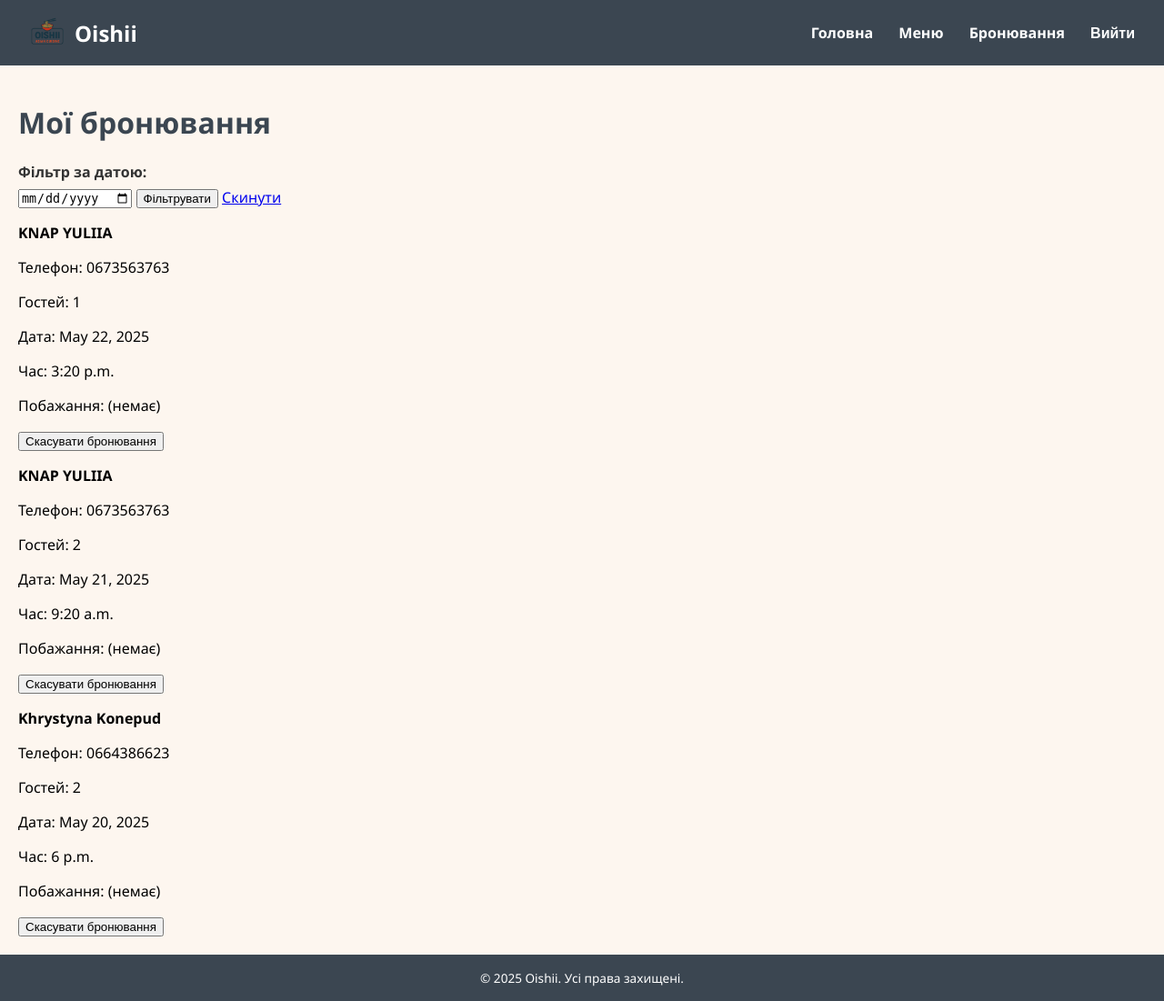
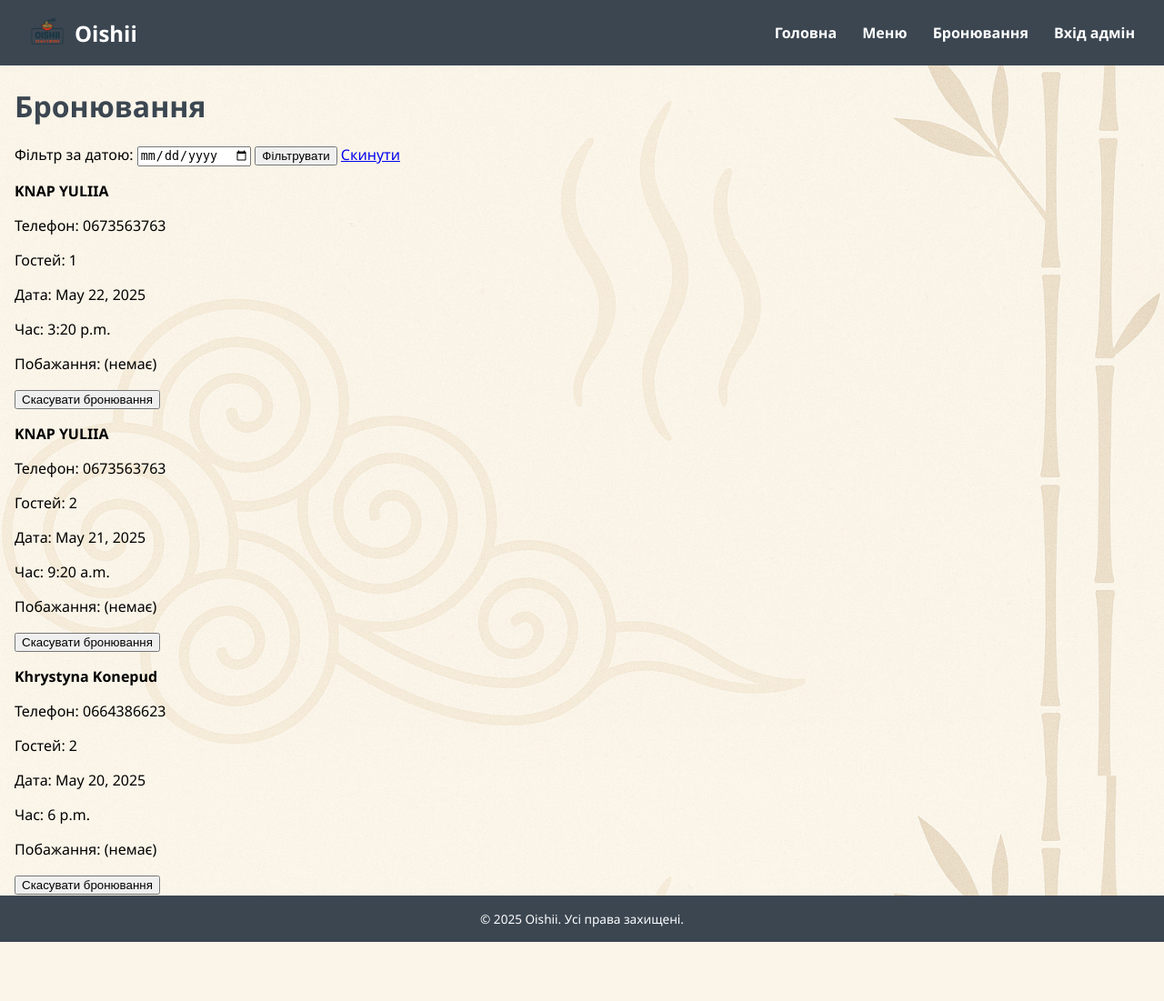
Before and after one commit to KhrystynaKonepud/ProjectRestaurant, a Django app: page /reservation/list/ in a window 1280 px wide. Shown: the whole page at 91% size. After the commit the page ends 1036 px from the top, so only its background shows below. Run offline with Django 5.2, Linux system fonts and the light colour scheme; a user stored in the database is signed in; data comes from the database, SQL or seed files in the repository; both versions use the stored data as it was after the commit.

Commit message:
зміни використання шаблону у бронювані

```diff
--- a/Restaurant/views/reservation_views.py
+++ b/Restaurant/views/reservation_views.py
@@ -4,6 +4,8 @@ from Restaurant.models import Reservation
 from django.utils import timezone
 from django.http import HttpResponseRedirect
 from django.urls import reverse
+from django.contrib.auth.decorators import login_required, user_passes_test
+from django.utils.decorators import method_decorator
 
 class ReservationView(View):
     template_name = 'reservation_form.html'
@@ -29,6 +31,8 @@ class ReservationView(View):
             'success': True
         })
 
+@method_decorator(login_required(login_url='/admin/login/'), name='dispatch')
+@method_decorator(user_passes_test(lambda u: u.is_staff), name='dispatch')
 class ReservationListView(View):
     template_name = 'reservation_list.html'
 
--- a/static/css/custom_admin.css
+++ b/static/css/custom_admin.css
@@ -448,7 +448,6 @@ textarea {
   box-shadow: none;
   transform: translateY(2px);
 }
-
 /* ... інші стилі ... */
 
 
--- a/templates/admin/base.html
+++ b/templates/admin/base.html
@@ -243,7 +243,9 @@ input[type="text"],
 
       <a href="{% url 'home' %}">Головна</a>
       <a href="{% url 'menu' %}">Меню</a>
-      <a href="{% url 'reservation_list' %}">Бронювання</a>
+      {% if user.is_staff %}
+      <a href="{% url 'reservation_list' %}" class="button">Бронювання</a>
+      {% endif %}
         {% if request.user.is_authenticated %}
     <form action="{% url 'admin:logout' %}" method="post" style="display:inline;">
   {% csrf_token %}
--- a/templates/base.html
+++ b/templates/base.html
@@ -217,7 +217,11 @@
     .tag.alcoholic {
     color: #3b4651;
     }
-
+    .content-wrapper {
+  padding: 0.1rem 1rem;
+  max-width: 2000px;
+  margin: 0 auto;
+}
     footer {
       background-color: var(--header-bg);
       color: white;
@@ -236,7 +240,9 @@
     <div class="menu">
       <a href="{% url 'home' %}">Головна</a>
       <a href="{% url 'menu' %}">Меню</a>
-      <a href="{% url 'reservation_list' %}">Бронювання</a>
+      {% if user.is_staff %}
+      <a href="{% url 'reservation_list' %}" class="button">Бронювання</a>
+      {% endif %}
         <a href="{% url 'admin:login' %}">Вхід адмін</a>
     </div>
   </nav>
--- a/templates/reservation_form.html
+++ b/templates/reservation_form.html
@@ -2,10 +2,6 @@
 {% load static %}
 
 {% block title %}Бронювання столика — Oishii{% endblock %}
-
-{% block extrastyle %}
-  <link rel="stylesheet" href="{% static 'css/admin_custom.css' %}">
-{% endblock %}
 
 {% block content %}
 <div id="content" class="login-box">
--- a/templates/reservation_list.html
+++ b/templates/reservation_list.html
@@ -1,37 +1,11 @@
-{% extends "admin/base_site.html" %}
+{% extends "base.html" %}
 {% load static %}
 
 {% block title %}Мої бронювання — Oishii{% endblock %}
 
-{% block extrastyle %}
-<link rel="stylesheet" href="{% static 'css/admin_custom.css' %}">
-<style>
-  .reservation-item {
-    border: 1px solid #ccc;
-    padding: 12px;
-    margin-bottom: 12px;
-    border-radius: 8px;
-    max-width: 600px;
-  }
-  .cancel-btn {
-    background-color: #dc3545;
-    color: white;
-    border: none;
-    padding: 6px 12px;
-    border-radius: 4px;
-    cursor: pointer;
-  }
-  .cancel-btn:hover {
-    background-color: #c82333;
-  }
-  form.filter-form {
-    margin-bottom: 20px;
-  }
-</style>
-{% endblock %}
-
 {% block content %}
-<h1 style="color: var(--header-bg); text-align: left;">Мої бронювання</h1>
+<div class="content-wrapper">
+<h1 style="color: var(--header-bg); text-align: left;">Бронювання</h1>
 
 <form method="get" class="filter-form">
   <label for="date">Фільтр за датою:</label>
@@ -59,5 +33,5 @@
 {% else %}
   <p>Немає бронювань.</p>
 {% endif %}
-
+</div>
 {% endblock %}
```
Also changed, not shown: db.sqlite3.
